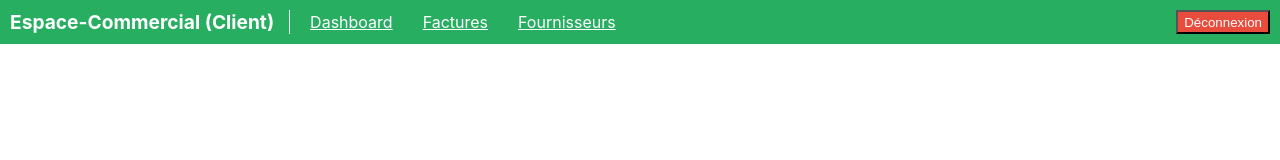
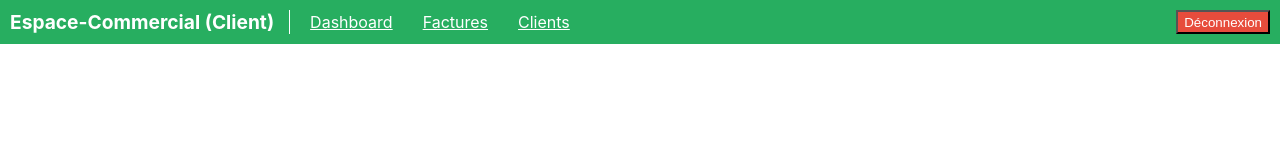
Before and after one commit to xdevsoftware7-prog/gestionFacturesServiceImmobilier, a React (Create React App) app in the folder frontend-service-facture/: page /commercial in a window 1280 px wide. Shown: the top 160 px of the page. Built offline with nearby package versions, Linux system fonts and the light colour scheme; sample sign-in values are in the browser's storage.

Commit message:
Fix bug: Modification de nom de Header

```diff
--- a/frontend-service-facture/src/components/NavbarCommercial.js
+++ b/frontend-service-facture/src/components/NavbarCommercial.js
@@ -21,7 +21,7 @@ function NavbarCommercial() {
         </span>
         <Link to="/commercial" style={{color:'white', marginRight:'10px' }}>Dashboard</Link>
         <Link to="/commercial/factures" style={{color:'white', marginRight:'10px' }}>Factures</Link>
-        <Link to="/commercial/clients" style={{color:'white' }}>Fournisseurs</Link>
+        <Link to="/commercial/clients" style={{color:'white' }}>Clients</Link>
     </div>
     <button onClick={handleLogout} style={{ background:'#e74c3c', color:'white' }}>Déconnexion</button>
     </nav>
```
